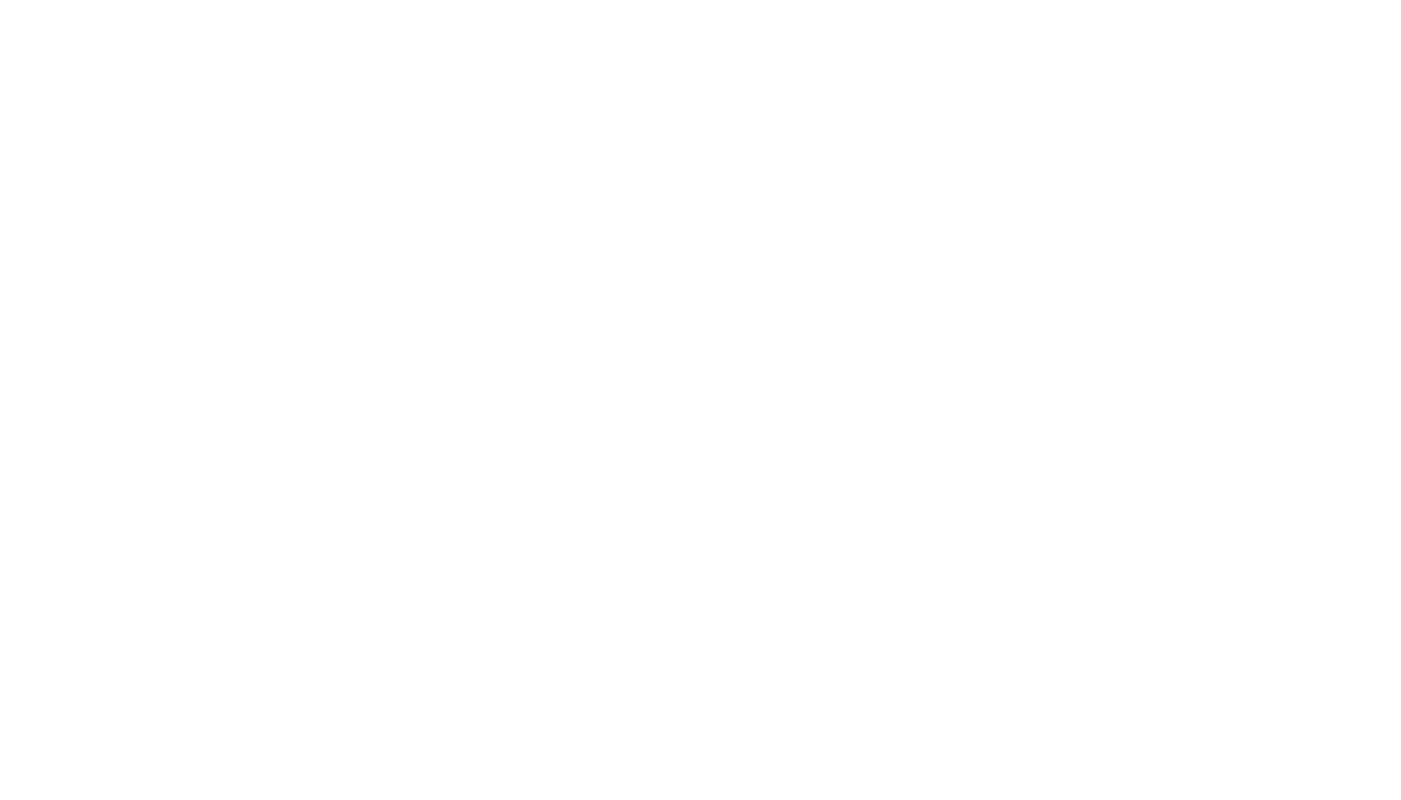
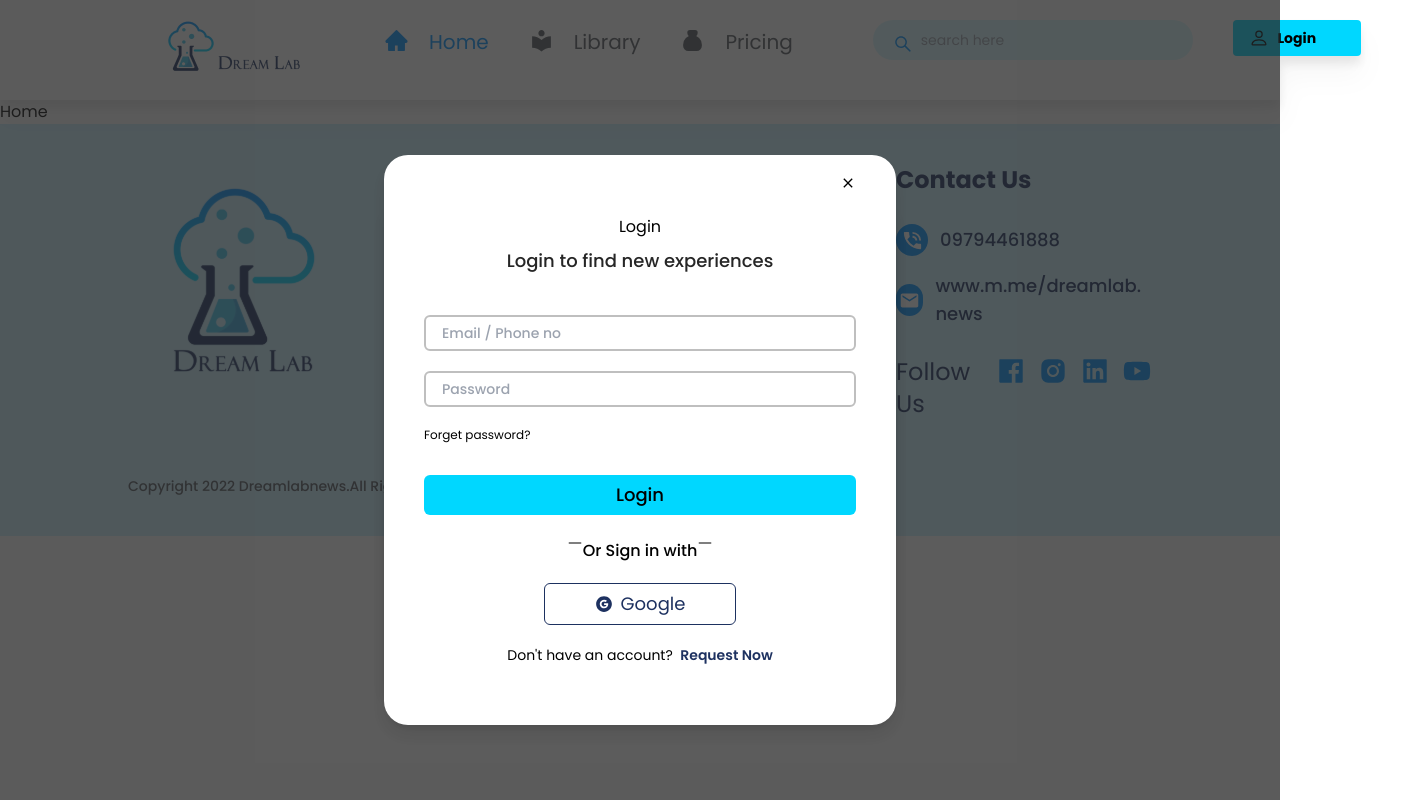
Before and after one commit to MyaPwintEliza/DreamLab-Project, a React (Vite) app: page / in a window 1280 px wide. Before the commit this address had no page. Shown: the whole page, 1401 px wide, since content can reach past the window. Built offline with nearby package versions, Linux system fonts and the light colour scheme.

Commit message:
user-ui-fix

```diff
--- a/src/App.jsx
+++ b/src/App.jsx
@@ -1,9 +1,10 @@
 import { useState } from "react";
-
 import { Navigate, Route, Routes, useRoutes } from "react-router-dom";
 import AdminRoutes from "./AdminRoutes";
+import UserRoutes from "./UserRoutes";
 
 function App() {
+  const UserRouting = useRoutes(UserRoutes);
   const AdminRouting = useRoutes(AdminRoutes);
   const [isAdmin, setIsAdmin] = useState(true);
 
@@ -18,6 +19,7 @@
         element={isAdmin ? AdminRouting : <Navigate to="/login" />}
       />
       <Route path="/register" element={AdminRouting} />
+      <Route path="/*" element={UserRouting} />
     </Routes>
   );
 }
--- /dev/null
+++ b/src/UserRoutes.jsx
@@ -0,0 +1,12 @@
+import AppLayout from "./layouts/user/AppLayout";
+import Home from "./pages/user/home";
+
+const routes = [
+  {
+    path: "/",
+    element: <AppLayout />,
+    children: [{ index: true, element: <Home /> }],
+  },
+];
+
+export default routes;
--- a/src/layouts/user/AppLayout.jsx
+++ b/src/layouts/user/AppLayout.jsx
@@ -1,7 +1,27 @@
 import React from "react";
 
-function AppLayout() {
-  return <div>AppLayout</div>;
-}
+import { Outlet } from "react-router-dom";
+import Footer from "../../components/user/Footer";
+import NavBar from "../../components/user/NavBar";
+import UserLogin from "../../components/user/UserLogin";
+import UserRegister from "../../components/user/UserRegister";
+
+const AppLayout = () => {
+  return (
+    <div>
+      <NavBar />
+      <article>
+        <Outlet />
+      </article>
+      <Footer />
+        <div className="bg-textColor4 bg-opacity-50 fixed w-screen h-screen top-0 z-50 flex justify-center items-center">
+          <UserRegister />
+        </div>
+        <div className="bg-textColor4 bg-opacity-50 fixed w-screen h-screen top-0 z-50 flex justify-center items-center">
+          <UserLogin />
+        </div>
+    </div>
+  );
+};
 
 export default AppLayout;
```
Also changed, not shown: src/pages/user/home/index.jsx (renamed from src/pages/user/home/index.js).
